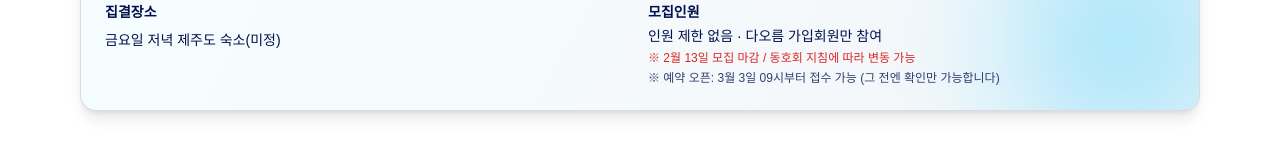
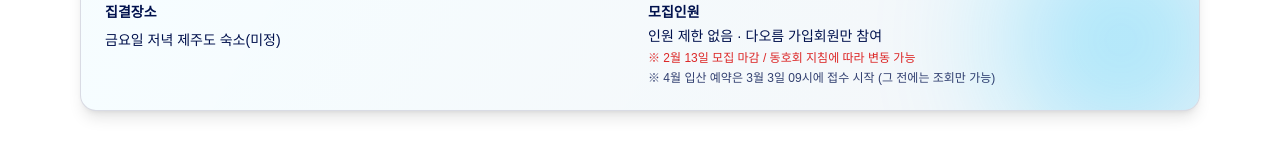
Before and after one commit to aauraoys/halla, a Next.js app in the folder halla-reservation-monitor/: page / in a window 1280 px wide. Shown: the part 868-1010 px from the top of the page. Built offline with nearby package versions, Linux system fonts and the light colour scheme.

Commit message:
chore: clarify April reservation open notice

```diff
--- a/halla-reservation-monitor/src/components/ReservationMonitor.tsx
+++ b/halla-reservation-monitor/src/components/ReservationMonitor.tsx
@@ -540,7 +540,7 @@ export default function ReservationMonitor() {
                   ※ 2월 13일 모집 마감 / 동호회 지침에 따라 변동 가능
                 </div>
                 <div className="text-xs text-[#00114D]/80 mt-1">
-                  ※ 예약 오픈: 3월 3일 09시부터 접수 가능 (그 전엔 확인만 가능합니다)
+                  ※ 4월 입산 예약은 3월 3일 09시에 접수 시작 (그 전에는 조회만 가능)
                 </div>
               </div>
             </div>
```
